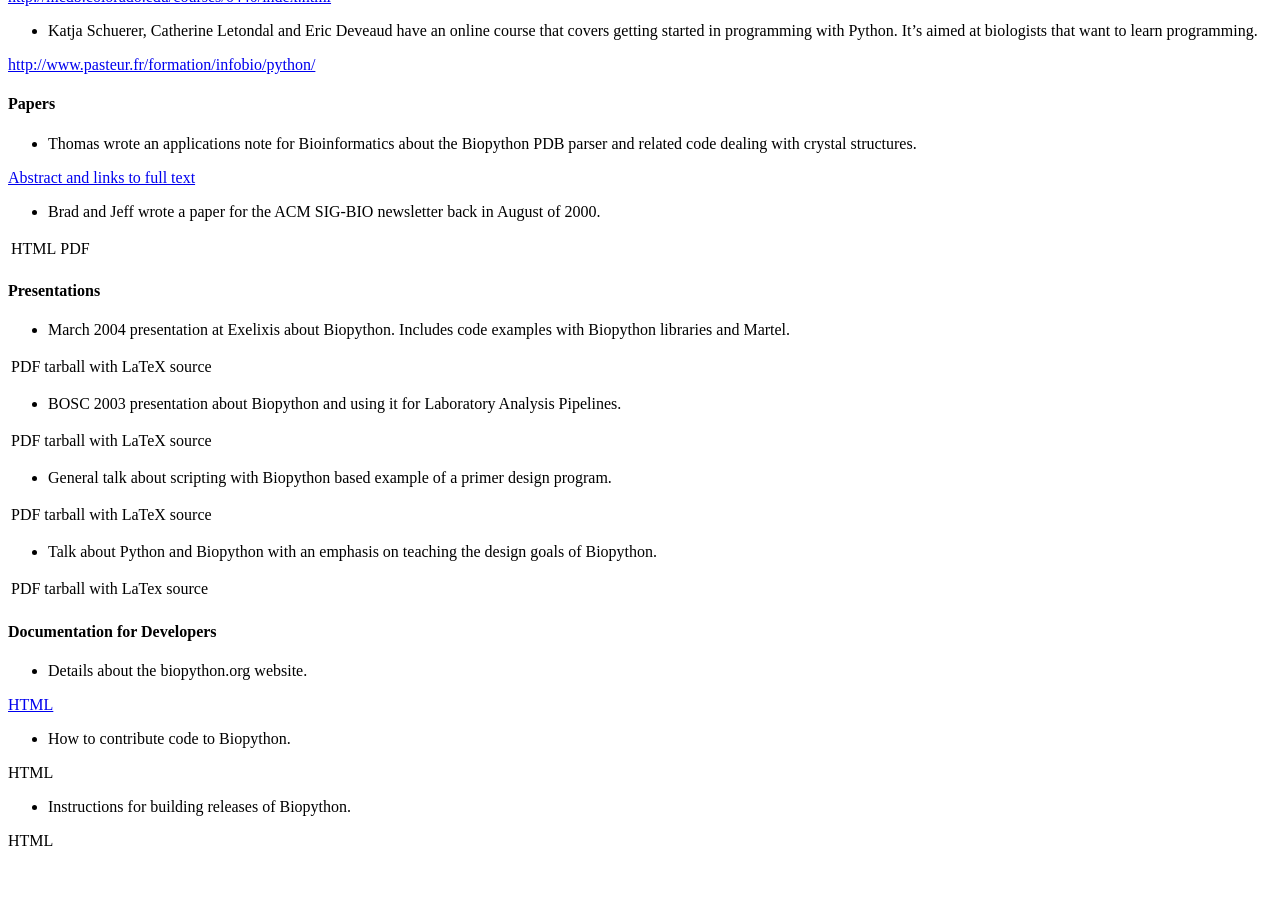
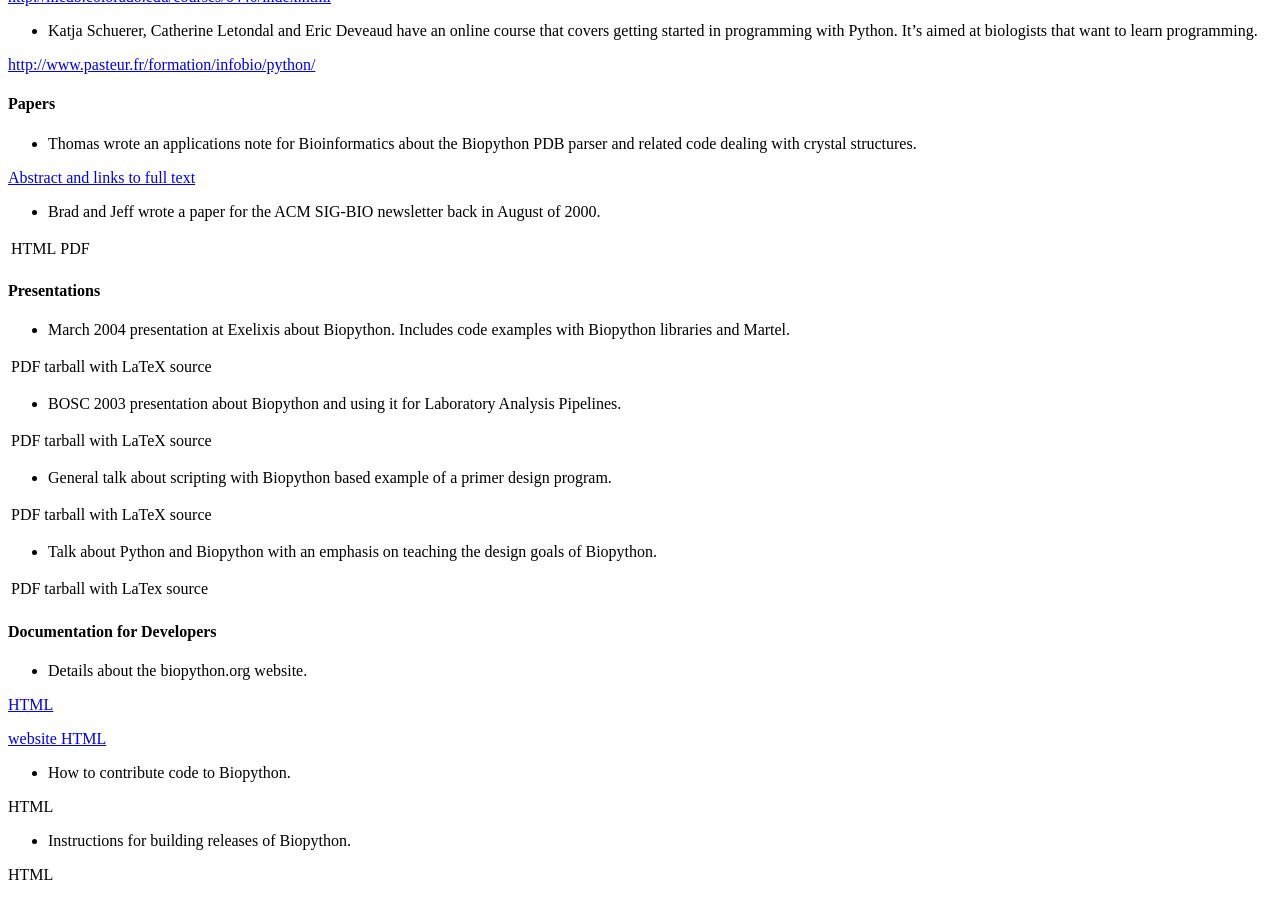
Before and after one commit to biopython/biopython.github.io, a Jekyll site: the page built from wiki/Documentation.md, in a window 1280 px wide and 900 px high, scrolled down 1158 px. Built offline with Jekyll 4.4.1, drawn with Linux system fonts in a browser that asks for light colours; before the commit the page ends 2024 px from its top, so only the background shows below that.

Commit message:
/* Documentation for Developers */

```diff
--- a/wiki/Documentation.md
+++ b/wiki/Documentation.md
@@ -141,6 +141,8 @@ PDF | tarball with LaTex source
 
 [HTML](website "wikilink")
 
+[website HTML](website_HTML "wikilink")
+
 -   How to contribute code to Biopython.
 
 
```
Also changed, not shown: 1 other file.
